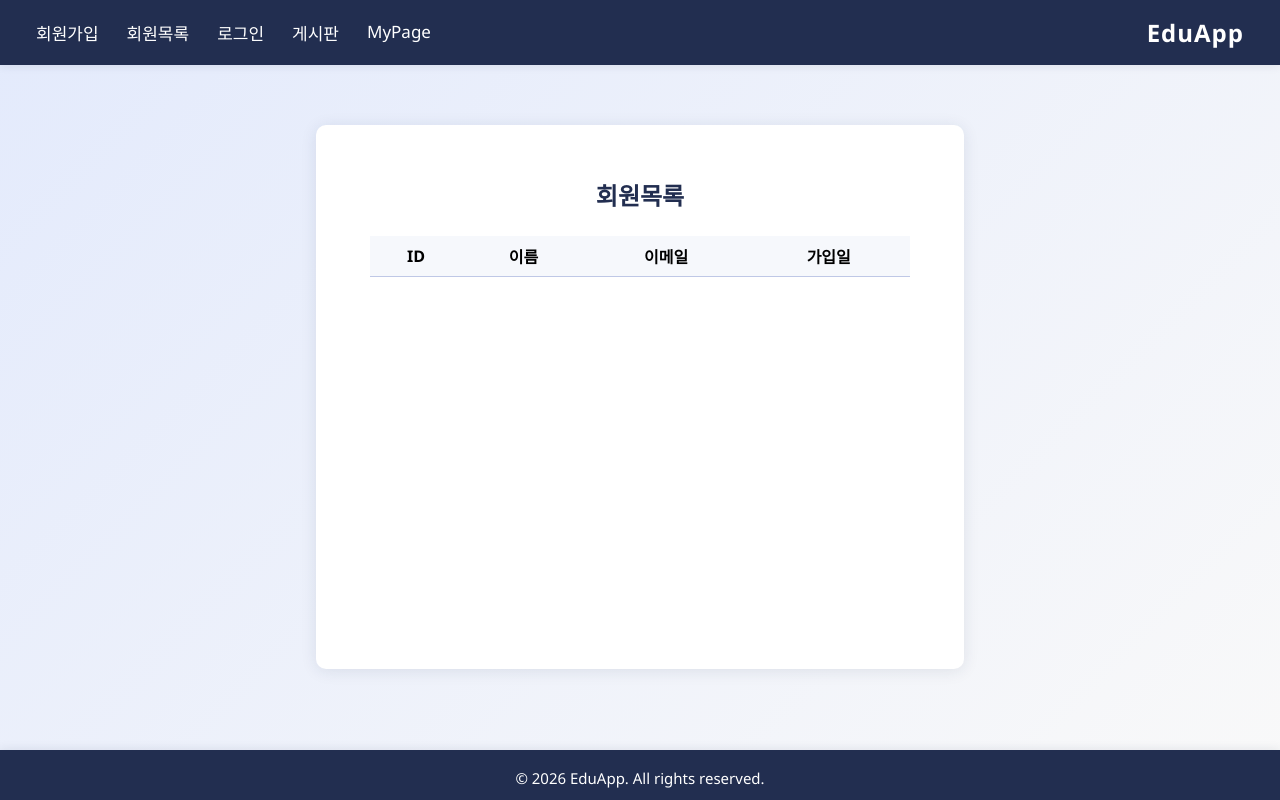
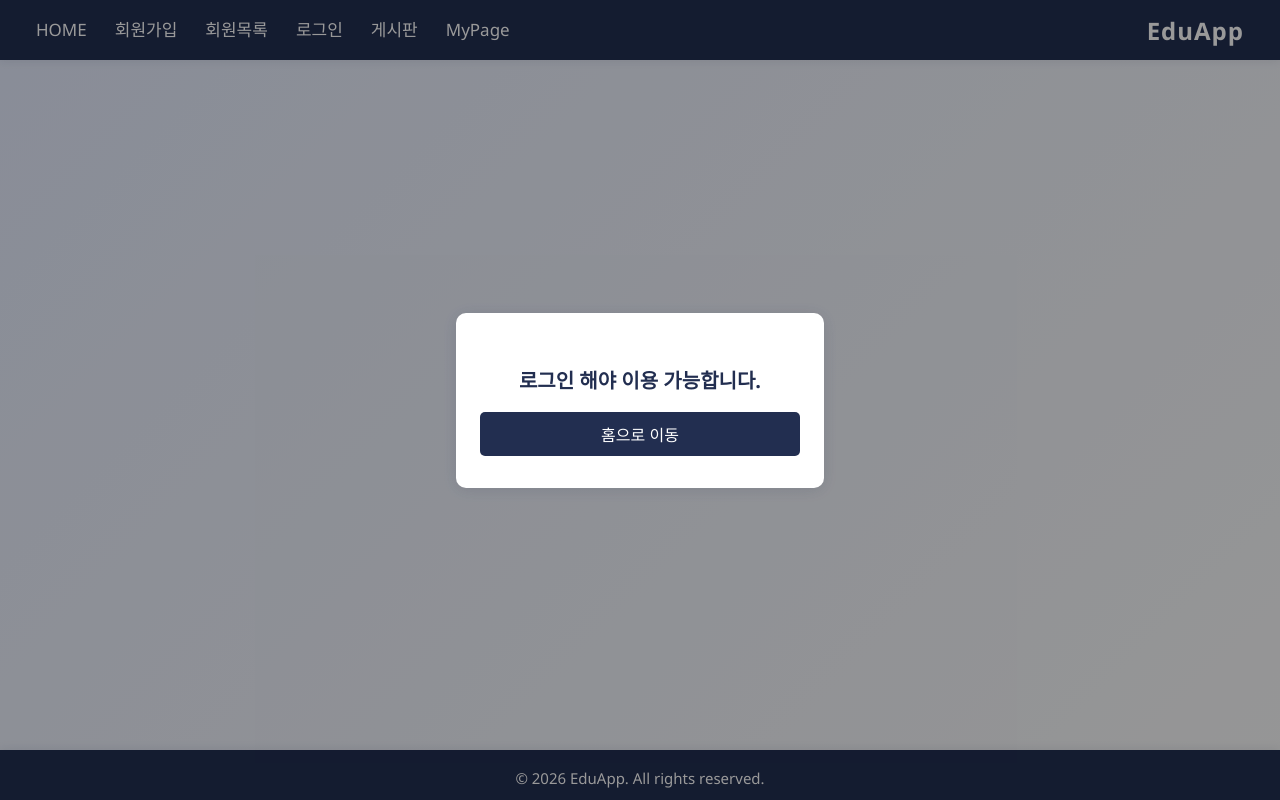
Before and after one commit to swanbaek/fastapi, a FastAPI app: page /users/list in a window 1280 px wide. Run offline with FastAPI, Linux system fonts and the light colour scheme; data that the repository does not hold is empty.

Commit message:
세션기반 로그인 처리 로직 추가

```diff
--- a/app/main.py
+++ b/app/main.py
@@ -1,18 +1,31 @@
 from fastapi import FastAPI, Request
 from fastapi.staticfiles import StaticFiles
 from fastapi.templating import Jinja2Templates
-from fastapi.responses import HTMLResponse
+from fastapi.responses import HTMLResponse, RedirectResponse
+
 from app.api import posts
 from app.api import users
+from starlette.middleware.sessions import SessionMiddleware
+
 
 app = FastAPI()
+app.add_middleware(SessionMiddleware, secret_key="supersecret")
 
 app.mount("/static", StaticFiles(directory="app/static"), name="static")
 templates = Jinja2Templates(directory="app/templates")
 
 @app.get("/users/list", response_class=HTMLResponse)
 async def users_page(request: Request):
-    return templates.TemplateResponse("users.html", {"request": request})
+    if not request.session.get("user_id"):
+        return templates.TemplateResponse("users.html", {"request": request, "auth_message": "로그인 해야 이용 가능합니다."})
+    return templates.TemplateResponse("users.html", {"request": request, "auth_message": None})
+
+# 마이페이지 라우트가 없으면 추가
+@app.get("/mypage", response_class=HTMLResponse)
+async def mypage(request: Request):
+    if not request.session.get("user_id"):
+        return RedirectResponse("/", status_code=302)
+    return templates.TemplateResponse("mypage.html", {"request": request})
 
 @app.get("/", response_class=HTMLResponse)
 async def index_page(request: Request):
--- a/app/static/style.css
+++ b/app/static/style.css
@@ -1,3 +1,85 @@
+# 회원목록 테이블 스타일
+.users-table {
+    width: 100%;
+    border-collapse: collapse;
+    margin: 0 auto 24px auto;
+    background: #fff;
+    font-size: 15px;
+    box-shadow: 0 2px 8px rgba(34,46,80,0.06);
+}
+.users-table th {
+    background: #f6f8fc;
+    padding: 8px;
+    border-bottom: 1px solid #bfc8e6;
+    color: #222e50;
+    font-weight: 600;
+}
+.users-table td {
+    padding: 8px;
+    border-bottom: 1px solid #e3eafc;
+    text-align: center;
+    color: #222e50;
+}
+
+/* 인증 필요 모달 */
+.auth-modal {
+    display: flex;
+    justify-content: center;
+    align-items: center;
+    position: fixed;
+    left: 0;
+    top: 0;
+    width: 100vw;
+    height: 100vh;
+    background: rgba(0,0,0,0.4);
+    z-index: 2000;
+}
+.auth-modal-content {
+    background: #fff;
+    padding: 32px 24px;
+    border-radius: 10px;
+    box-shadow: 0 2px 16px rgba(34,46,80,0.15);
+    min-width: 320px;
+    max-width: 90vw;
+    text-align: center;
+}
+.auth-modal-title {
+    color: #222e50;
+    margin-bottom: 18px;
+    font-size: 20px;
+}
+.auth-modal-btn {
+    padding: 10px 24px;
+    background: #222e50;
+    color: #fff;
+    border: none;
+    border-radius: 5px;
+    font-size: 16px;
+    cursor: pointer;
+    font-weight: 500;
+    transition: background 0.2s;
+}
+.auth-modal-btn:hover {
+    background: #ffb400;
+    color: #222e50;
+}
+.login-status {
+    display: flex;
+    align-items: center;
+    justify-content: center;
+    margin-right: 16px;
+    color: #ffeb3b;
+    font-weight: bold;
+    font-size: 16px;
+    letter-spacing: 0.5px;
+    text-shadow: 0 1px 2px rgba(0,0,0,0.18);
+    height: 60px;
+    min-width: 120px;
+    padding: 20px 0;
+    line-height: 20px;
+    box-sizing: border-box;
+}
+
 body {
     font-family: 'Segoe UI', Arial, sans-serif;
     background: linear-gradient(135deg, #e3eafc 0%, #f9f9f9 100%);
@@ -16,6 +98,7 @@ body {
     display: flex;
     gap: 28px;
     margin-left: 36px;
+        align-items: stretch;
 }
 .navbar .menu a {
     color: #fff;
@@ -24,6 +107,9 @@ body {
     padding: 20px 0;
     font-size: 17px;
     transition: color 0.2s;
+        height: 60px;
+        line-height: 20px;
+        box-sizing: border-box;
 }
 .navbar .menu a:hover {
     color: #ffb400;
@@ -77,8 +163,8 @@ label {
 }
 input[type="text"], input[type="email"], input[type="password"] {
     width: 96%;
-    padding: 10px;
-    margin-bottom: 16px;
+    padding: 10px 12px;
+    height: 38px;
     border: 1px solid #bfc8e6;
     border-radius: 5px;
     font-size: 15px;
--- /dev/null
+++ b/app/templates/login_modal.html
@@ -0,0 +1,65 @@
+<!-- 로그인 모달 (공통) -->
+<div id="loginModal" class="modal" style="display:none; position:fixed; z-index:1000; left:0; top:0; width:100vw; height:100vh; background:rgba(0,0,0,0.4); justify-content:center; align-items:center;">
+    <div style="background:#fff; padding:32px 24px; border-radius:10px; box-shadow:0 2px 16px rgba(34,46,80,0.15); min-width:320px; max-width:90vw; position:relative;">
+        <span id="closeModal" style="position:absolute; top:12px; right:18px; font-size:22px; cursor:pointer;">&times;</span>
+        <h2 style="margin-top:0;">로그인</h2>
+        <form id="loginForm">
+            <label for="loginEmail">이메일</label>
+            <input type="email" id="loginEmail" name="loginEmail" required>
+            <label for="loginPassword">비밀번호</label>
+            <input type="password" id="loginPassword" name="loginPassword" required>
+            <button type="submit">로그인</button>
+        </form>
+        <div class="result" id="loginResult"></div>
+    </div>
+</div>
+<script>
+    // 로그인 모달 열기/닫기
+    document.addEventListener('DOMContentLoaded', function() {
+        const loginLink = document.getElementById('loginLink');
+        if (loginLink) {
+            loginLink.addEventListener('click', function(e) {
+                e.preventDefault();
+                document.getElementById('loginModal').style.display = 'flex';
+            });
+        }
+        document.getElementById('closeModal').addEventListener('click', function() {
+            document.getElementById('loginModal').style.display = 'none';
+            document.getElementById('loginResult').textContent = '';
+            document.getElementById('loginForm').reset();
+        });
+        window.addEventListener('click', function(e) {
+            if (e.target === document.getElementById('loginModal')) {
+                document.getElementById('loginModal').style.display = 'none';
+                document.getElementById('loginResult').textContent = '';
+                document.getElementById('loginForm').reset();
+            }
+        });
+        // 로그인 폼 제출
+        document.getElementById('loginForm').addEventListener('submit', async function(e) {
+            e.preventDefault();
+            const email = document.getElementById('loginEmail').value;
+            const password = document.getElementById('loginPassword').value;
+            const loginResultDiv = document.getElementById('loginResult');
+            loginResultDiv.textContent = '로그인 처리 중...';
+            try {
+                const response = await fetch('/login', {
+                    method: 'POST',
+                    headers: { 'Content-Type': 'application/json' },
+                    body: JSON.stringify({ email, password })
+                });
+                if (response.ok) {
+                    loginResultDiv.textContent = '로그인 성공!';
+                    setTimeout(() => {
+                        window.location.reload();
+                    }, 700);
+                } else {
+                    const err = await response.json();
+                    loginResultDiv.textContent = '오류: ' + (err.detail || '로그인 실패');
+                }
+            } catch (error) {
+                loginResultDiv.textContent = '네트워크 오류';
+            }
+        });
+    });
+</script>
--- /dev/null
+++ b/app/templates/navbar.html
@@ -0,0 +1,31 @@
+<nav class="navbar">
+    <div class="menu">
+        <a href="/">HOME</a>
+        {% if request.session.get('user_id') %}
+                <span class="login-status">{{ request.session.get('user_name') }}님 로그인 중...</span>
+            <a href="/users/list">회원목록</a>
+            <a href="#" id="logoutLink">로그아웃</a>
+            <a href="/posts">게시판</a>
+            <a href="/mypage">MyPage</a>
+        {% else %}
+            <a href="/signup">회원가입</a>
+            <a href="/users/list">회원목록</a>
+            <a href="#" id="loginLink">로그인</a>
+            <a href="/posts">게시판</a>
+            <a href="/mypage">MyPage</a>
+        {% endif %}
+    </div>
+    <div class="logo">EduApp</div>
+</nav>
+<script>
+    document.addEventListener('DOMContentLoaded', function() {
+        const logoutLink = document.getElementById('logoutLink');
+        if (logoutLink) {
+            logoutLink.addEventListener('click', async function(e) {
+                e.preventDefault();
+                await fetch('/logout', { method: 'POST', credentials: 'same-origin' });
+                window.location.reload();
+            });
+        }
+    });
+</script>
--- a/app/templates/users.html
+++ b/app/templates/users.html
@@ -7,25 +7,25 @@
     <link rel="stylesheet" href="/static/style.css">
 </head>
 <body>
-    <nav class="navbar">
-        <div class="menu">
-            <a href="/signup">회원가입</a>
-            <a href="/users/list">회원목록</a>
-            <a href="/login">로그인</a>
-            <a href="/posts">게시판</a>
-            <a href="/mypage">MyPage</a>
+    {% include 'navbar.html' %}
+
+        {% if auth_message %}
+            <div id="authModal" class="modal auth-modal">
+                <div class="auth-modal-content">
+                    <h3 class="auth-modal-title">{{ auth_message }}</h3>
+                    <button class="auth-modal-btn" onclick="window.location.href='/'">홈으로 이동</button>
                 </div>
-        <div class="logo">EduApp</div>
-    </nav>
+            </div>
+        {% else %}
             <div class="container">
                 <h2>회원목록</h2>
-        <table id="usersTable">
+                <table id="usersTable" class="users-table">
                     <thead>
-                <tr style="background:#f6f8fc;">
-                    <th style="padding:8px; border-bottom:1px solid #bfc8e6;">ID</th>
-                    <th style="padding:8px; border-bottom:1px solid #bfc8e6;">이름</th>
-                    <th style="padding:8px; border-bottom:1px solid #bfc8e6;">이메일</th>
-                    <th style="padding:8px; border-bottom:1px solid #bfc8e6;">가입일</th>
+                        <tr>
+                            <th>ID</th>
+                            <th>이름</th>
+                            <th>이메일</th>
+                            <th>가입일</th>
                         </tr>
                     </thead>
                     <tbody>
@@ -33,10 +33,14 @@
                     </tbody>
                 </table>
             </div>
+        {% endif %}
+
     <footer>
         &copy; 2026 EduApp. All rights reserved.
     </footer>
+    {% include 'login_modal.html' %}
     <script>
+        {% if not auth_message %}
         async function fetchUsers() {
             const res = await fetch('/users');
             const users = await res.json();
@@ -45,15 +49,16 @@
             users.forEach(user => {
                 const tr = document.createElement('tr');
                 tr.innerHTML = `
-                    <td style="padding:8px; border-bottom:1px solid #e3eafc;">${user.id}</td>
-                    <td style="padding:8px; border-bottom:1px solid #e3eafc;">${user.name}</td>
-                    <td style="padding:8px; border-bottom:1px solid #e3eafc;">${user.email}</td>
-                    <td style="padding:8px; border-bottom:1px solid #e3eafc;">${user.created_at ? user.created_at.replace('T',' ').slice(0,19) : ''}</td>
+                    <td>${user.id}</td>
+                    <td>${user.name}</td>
+                    <td>${user.email}</td>
+                    <td>${user.created_at ? user.created_at.replace('T',' ').slice(0,19) : ''}</td>
                 `;
                 tbody.appendChild(tr);
             });
         }
         fetchUsers();
+        {% endif %}
     </script>
 </body>
 </html>
--- a/requirements.txt
+++ b/requirements.txt
@@ -10,3 +10,4 @@ email-validator
 bcrypt
 jinja2
 python-multipart
+itsdangerous
```
Also changed, not shown: app/api/users.py (+38 -3 lines), app/templates/index.html (+22 -10 lines), app/templates/signup.html (+2 -10 lines), login.md (added, +132 -0 lines). Lines whose indentation alone changed are shown as unchanged.
